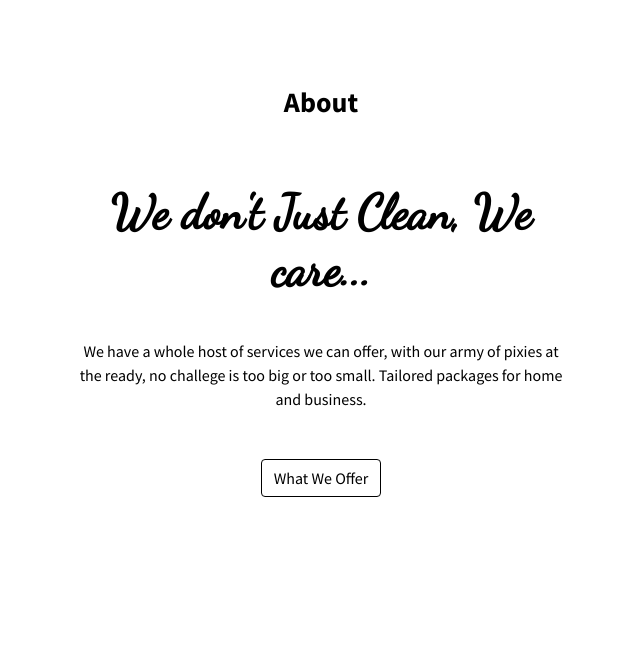
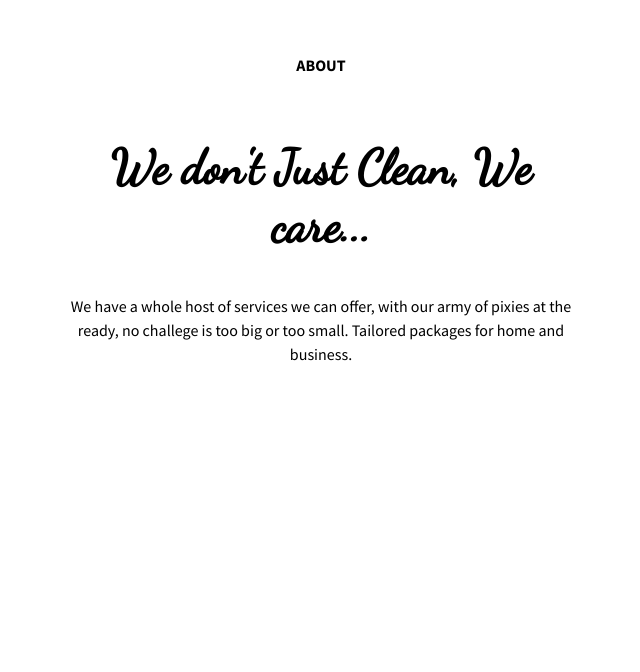
Before and after one commit to digiecho/pix2022, a plain HTML site: page index.html in a window 1280 px wide. Shown: the part 928-1600 px from the top of the page, without its empty margins (319-959 px from the left). Drawn offline with nearby package versions, Linux system fonts and the light colour scheme.

Commit message:
more happy

```diff
--- a/index.html
+++ b/index.html
@@ -265,10 +265,10 @@
 
     <section id="about" class="content-section text-white text-center">
 
-        <div class="container text-layer text-center">
+        <div class="container  text-center">
           <div class="row mystyle">
-            <div class="col-lg-6 mx-auto text-my ">
-              <h3 class=" mb-0">About</h3>
+            <div class="col-lg-6 mx-auto content-section-heading ">
+              <h3 class="text-my mb-0">About</h3>
               <h2 class="">We don't Just Clean, We care...</h2>
               <p class="mb-5 ">
                 We have a whole host of services we can offer, with our army of
@@ -340,7 +340,7 @@
       <div class="container text-center">
         <div class="row">
           <div class="col-lg-12 text-center">
-            <h3 class=" text-my mb-0 " style="">
+            <div class="content-section-heading"><h3 class=" text-my mb-0 " >
               Contact Us
             </h3>
             <h2
@@ -348,7 +348,8 @@
               style="margin-bottom: 25px"
             >
               Send us a message and we will get back in touch asap.
-            </h2>
+            </h2></div>
+
             <ul
               data-aos="fade"
               data-aos-duration="500"
```
